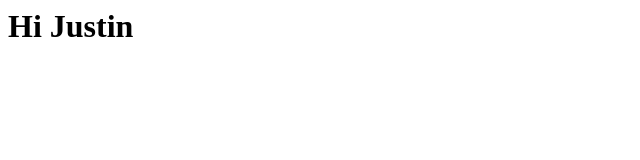
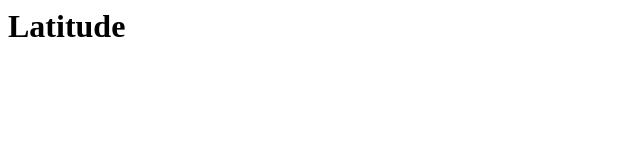
Before and after one commit to Jbullis29/Jbullis29.github.io, a plain HTML site: page index.html in a window 1280 px wide. Shown: the full height of the page, 0-640 px from the left. Drawn offline with Linux system fonts and the light colour scheme.

Commit message:
moving along

```diff
--- a/index.html
+++ b/index.html
@@ -1 +1,11 @@
-<h1><strong> Hi Justin</strong></h1>
+<html lang="en-us"></html>
+<head>
+    <meta charset="UTF-8">
+    <title>Cities weather Analysis</title>
+  </head>
+  <body>
+<h1>
+    <strong>
+        Latitude
+    </strong>
+</h1>
```
